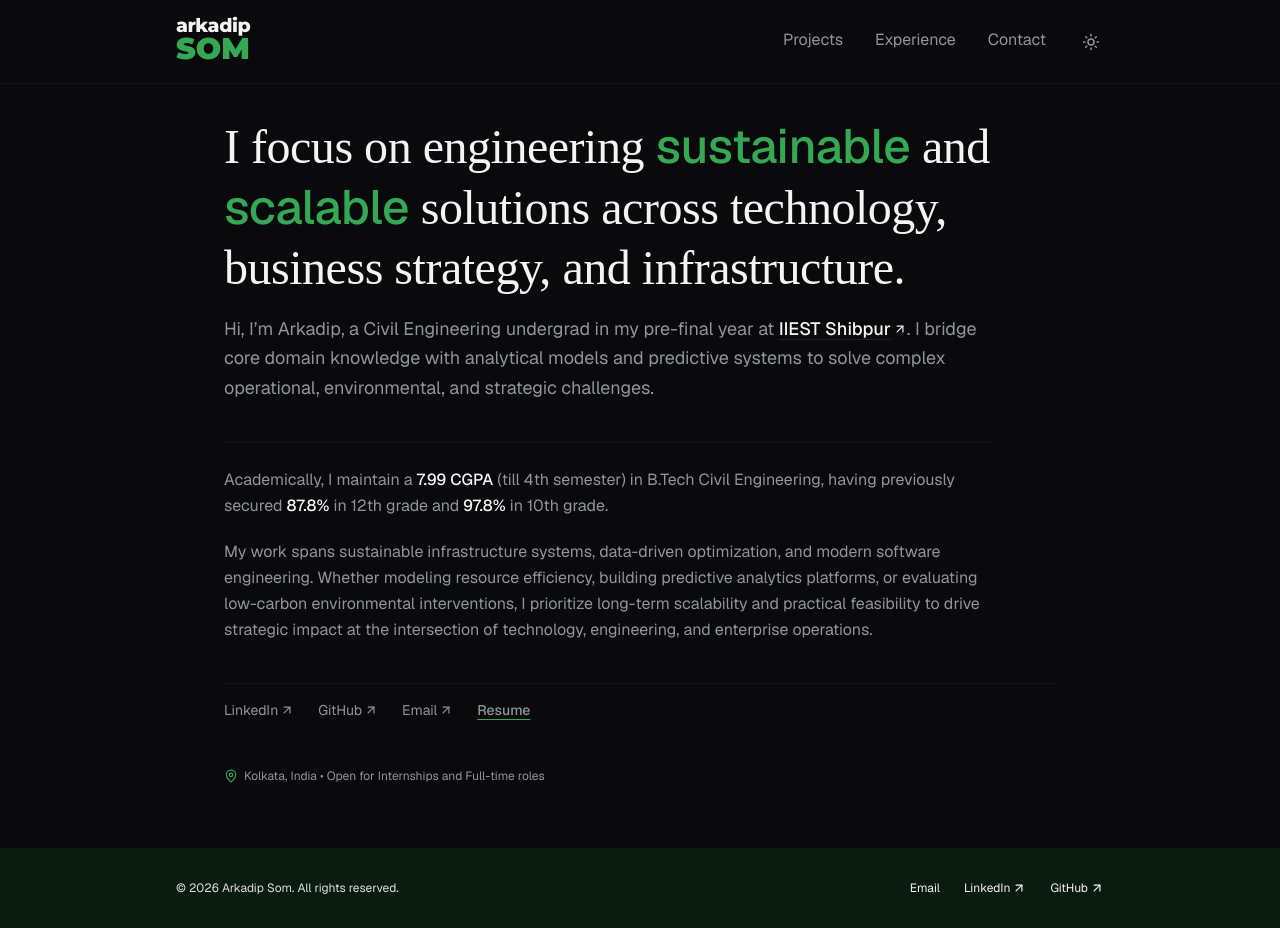
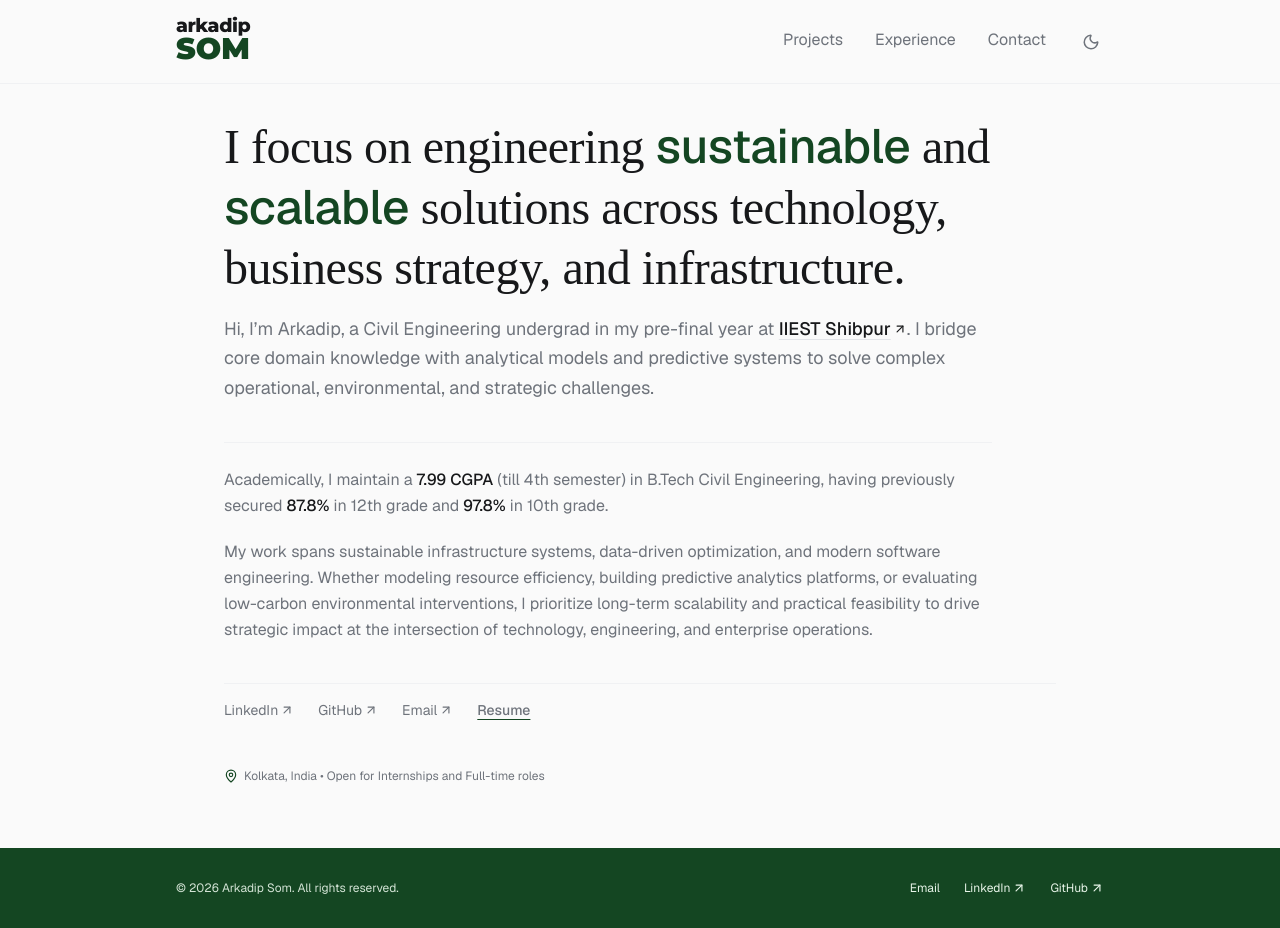
Before and after one commit to arkadipsom-code/arkadipsom-portfolio, a React (Vite) app: page / in a window 1280 px wide. Built offline with nearby package versions, Linux system fonts and the light colour scheme; a web font is replaced by a local one.

Commit message:
fix: set default theme to light mode for new visitors

```diff
--- a/src/App.jsx
+++ b/src/App.jsx
@@ -36,7 +36,7 @@ export default function App() {
 
   const [darkMode, setDarkMode] = useState(() => {
     const savedTheme = localStorage.getItem('theme');
-    return savedTheme ? savedTheme === 'dark' : true;
+    return savedTheme ? savedTheme === 'dark' : false; // Default to light mode if no preference is saved
   });
 
   useEffect(() => {
```
